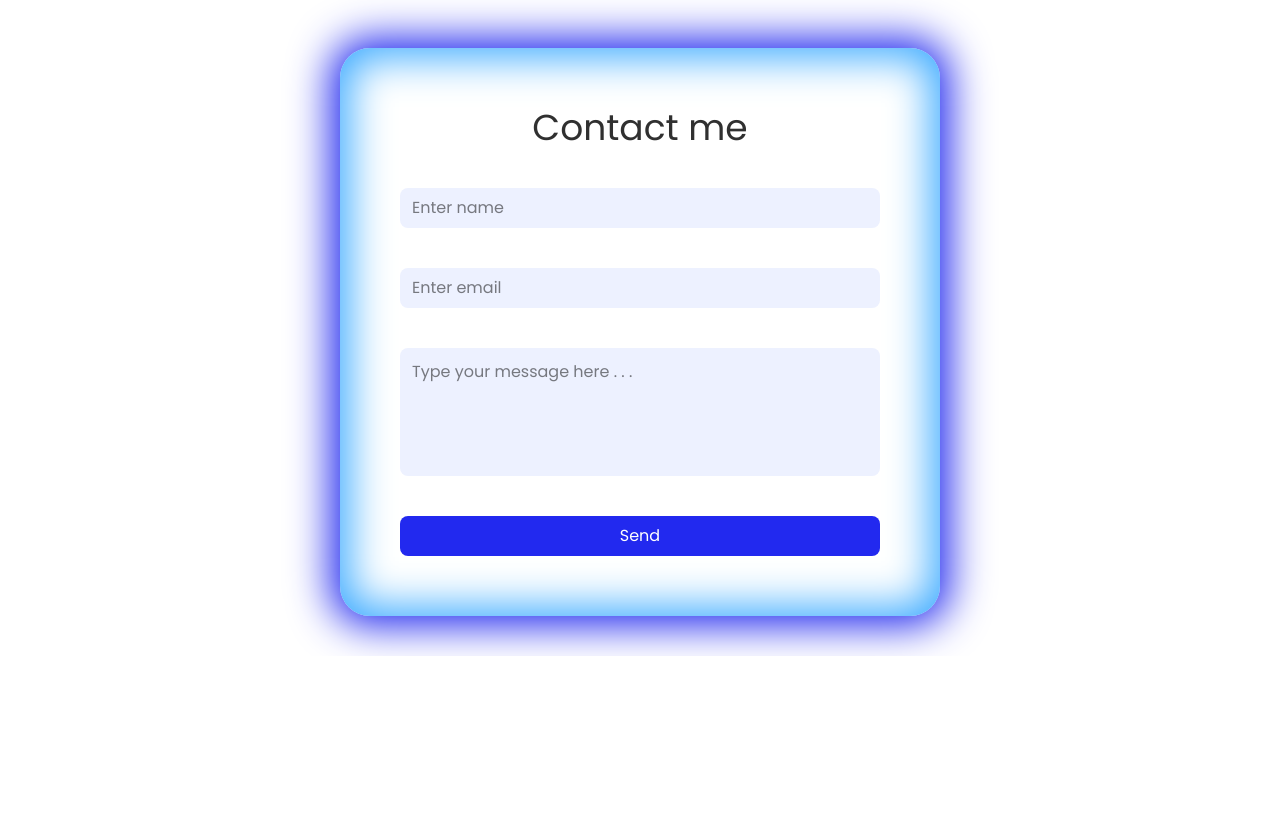
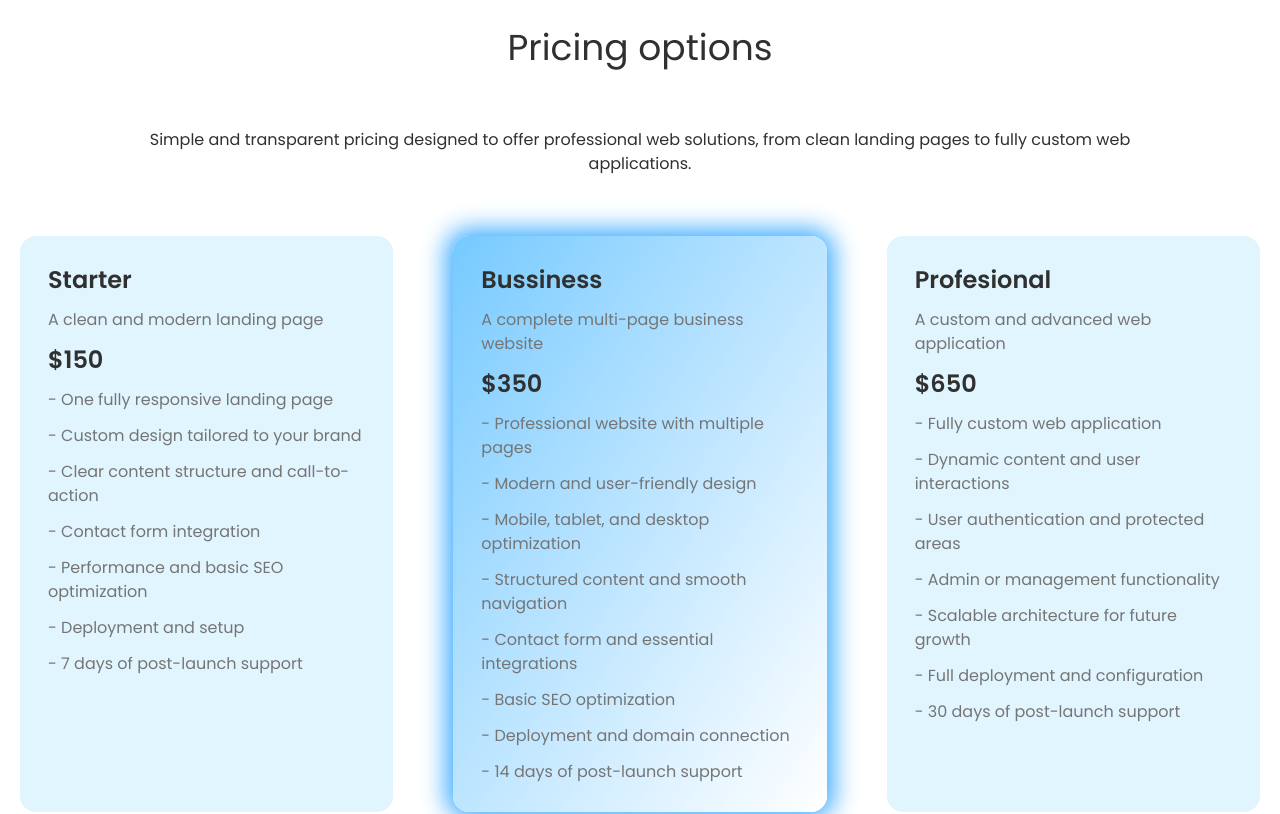
Before and after one commit to PetarDev05/portfolio, a React (Vite) app: page / in a window 1280 px wide. Shown: the part 2620-3434 px from the top of the page. Before the commit the page ends 3276 px from the top, so only its background shows below. Built offline with nearby package versions, Linux system fonts and the light colour scheme.

Commit message:
Create pricing options section

```diff
--- a/src/App.jsx
+++ b/src/App.jsx
@@ -3,6 +3,7 @@ import AboutMe from "./pages/AboutMe.jsx";
 import Projects from "./pages/Projects.jsx";
 import TechStack from "./pages/TechStack.jsx";
 import Contact from "./pages/Contact.jsx";
+import Pricing from "./pages/Pricing.jsx";
 
 const App = () => {
   return (
@@ -11,6 +12,7 @@ const App = () => {
       <AboutMe />
       <Projects />
       <TechStack />
+      <Pricing />
       <Contact />
     </div>
   );
--- /dev/null
+++ b/src/components/PricingCard.jsx
@@ -0,0 +1,18 @@
+import { MdOutlineHexagon } from "react-icons/md";
+
+const PricingCard = ({option}) => {
+  return (
+    <div className={`p-7 rounded-2xl  ${option.id === "002" ? "bg-linear-to-br from-(--prm1) to-(--prm2) dark:from-(--prm-dark-1) dark:to-(--prm-dark-2) shadow-outher-sm dark:shadow-outher-sm-dark" : "bg-(--pr1) dark:bg-(--card-dark) shadow-[0px_0px_15px_1px_var(--white)]"}  flex flex-col items-start gap-3`}>
+      <h3 className="text-2xl font-semibold text-(--text) dark:text-(--white)">{option.title}</h3>
+      <p className="text-(--text-light) dark:text-(--text-dark)">{option.tagline}</p>
+      <p className="font-semibold text-2xl text-(--text) dark:text-(--white)">${option.price}</p>
+      <div className="flex flex-col items-start gap-3">
+        {option.description.map((point, index) => (
+          <span key={index} className="flex items-start text-(--text-light) dark:text-(--text-dark)">- {point}</span>
+        ))}
+      </div>
+    </div>
+  )
+}
+
+export default PricingCard
--- a/src/index.css
+++ b/src/index.css
@@ -31,6 +31,16 @@
 
     --card-light: #ecefff;
     --card-dark: #070051;
+
+    --pr1: #e1f5ff;
+    --pr2: #ffffff;
+    --prm1: #75caff;
+    --prm2: #ffffff;
+
+    --pr-dark-1: #d8f2ff;
+    --pr-dark-2: #b8bfff;
+    --prm-dark-1: #070051;
+    --prm-dark-2: #3a5efe;
 }
 
 @theme {
@@ -39,9 +49,19 @@
 }
 
 @theme {
-  --shadow-inner-sm: 0 0px 25px 7px var(--dark-blue),
+  --shadow-inner-sm: 0px 0px 25px 7px var(--dark-blue),
     inset 0 0 25px 7px var(--blue);
 }
+
+@theme {
+  --shadow-outher-sm: 0 0px 25px 7px var(--blue)
+}
+
+@theme {
+  --shadow-outher-sm-dark: 0 0px 25px 7px var(--dark-blue)
+}
+
+
 
 * {
     font-family: "Poppins";
--- a/src/pages/Contact.jsx
+++ b/src/pages/Contact.jsx
@@ -1,7 +1,7 @@
 import ContactForm from "../components/ContactForm.jsx";
 
 const Contact = () => {
-  return <div className="w-full flex flex-col items-center justify-center gap-10 px-5 sm:p-10 py-30 bg-(--white) dark:bg-(--dark-bg) ">
+  return <div className="w-full flex flex-col items-center justify-center gap-10 px-5 sm:p-10 sm:py-30 py-30 bg-(--white) dark:bg-(--dark-bg) ">
 
     <ContactForm/>
   </div>;
--- /dev/null
+++ b/src/pages/Pricing.jsx
@@ -0,0 +1,78 @@
+import PricingCard from "../components/PricingCard.jsx";
+
+const Pricing = () => {
+  const plans = [
+  {
+    id: "001",
+    title: "Starter",
+    tagline: "A clean and modern landing page",
+    price: 150,
+    color1: "--pricing11",
+    color2: "--pricing12",
+    description: [
+      "One fully responsive landing page",
+      "Custom design tailored to your brand",
+      "Clear content structure and call-to-action",
+      "Contact form integration",
+      "Performance and basic SEO optimization",
+      "Deployment and setup",
+      "7 days of post-launch support",
+    ],
+  },
+  {
+    id: "002",
+    title: "Bussiness",
+    tagline: "A complete multi-page business website",
+    price: 350,
+    color1: "--pricing-main1",
+    color2: "--pricing-main2",
+    description: [
+      "Professional website with multiple pages",
+      "Modern and user-friendly design",
+      "Mobile, tablet, and desktop optimization",
+      "Structured content and smooth navigation",
+      "Contact form and essential integrations",
+      "Basic SEO optimization",
+      "Deployment and domain connection",
+      "14 days of post-launch support",
+    ],
+  },
+  {
+    id: "003",
+    title: "Profesional",
+    tagline: "A custom and advanced web application",
+    price: 650,
+    color1: "--pricing11",
+    color2: "--pricing12",
+    description: [
+      "Fully custom web application",
+      "Dynamic content and user interactions",
+      "User authentication and protected areas",
+      "Admin or management functionality",
+      "Scalable architecture for future growth",
+      "Full deployment and configuration",
+      "30 days of post-launch support",
+    ],
+  },
+];
+
+
+  return (
+    <div className="w-full p-5 flex flex-col items-center gap-15 bg-(--white) dark:bg-(--dark-bg)">
+      <h2 className="text-4xl text-(--text) dark:text-(--white)">
+        Pricing options
+      </h2>
+      <p className="text-(--text) dark:text-(--text-dark) text-center px-20">
+        Simple and transparent pricing designed to offer professional web
+        solutions, from clean landing pages to fully custom web applications.
+      </p>
+      <div className="grid grid-cols-1 gap-15 min-[1200px]:grid-cols-3">
+        {plans.map((plan) => (
+          <PricingCard key={plan.id} option={plan} />
+        ))}
+      </div>
+    </div>
+  );
+};
+
+export default Pricing;
```
Also changed, not shown: src/components/Footer.jsx (added).
